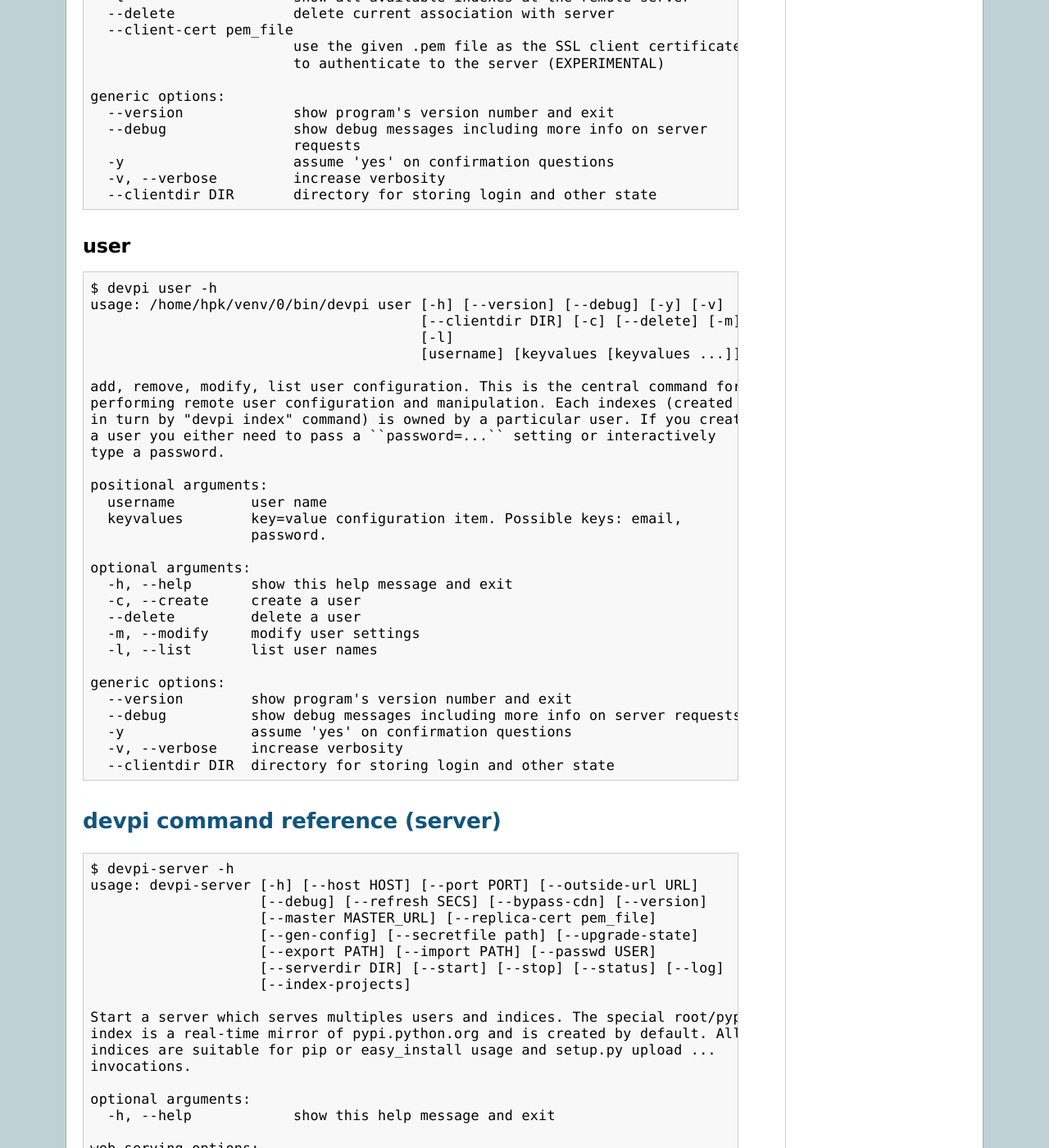
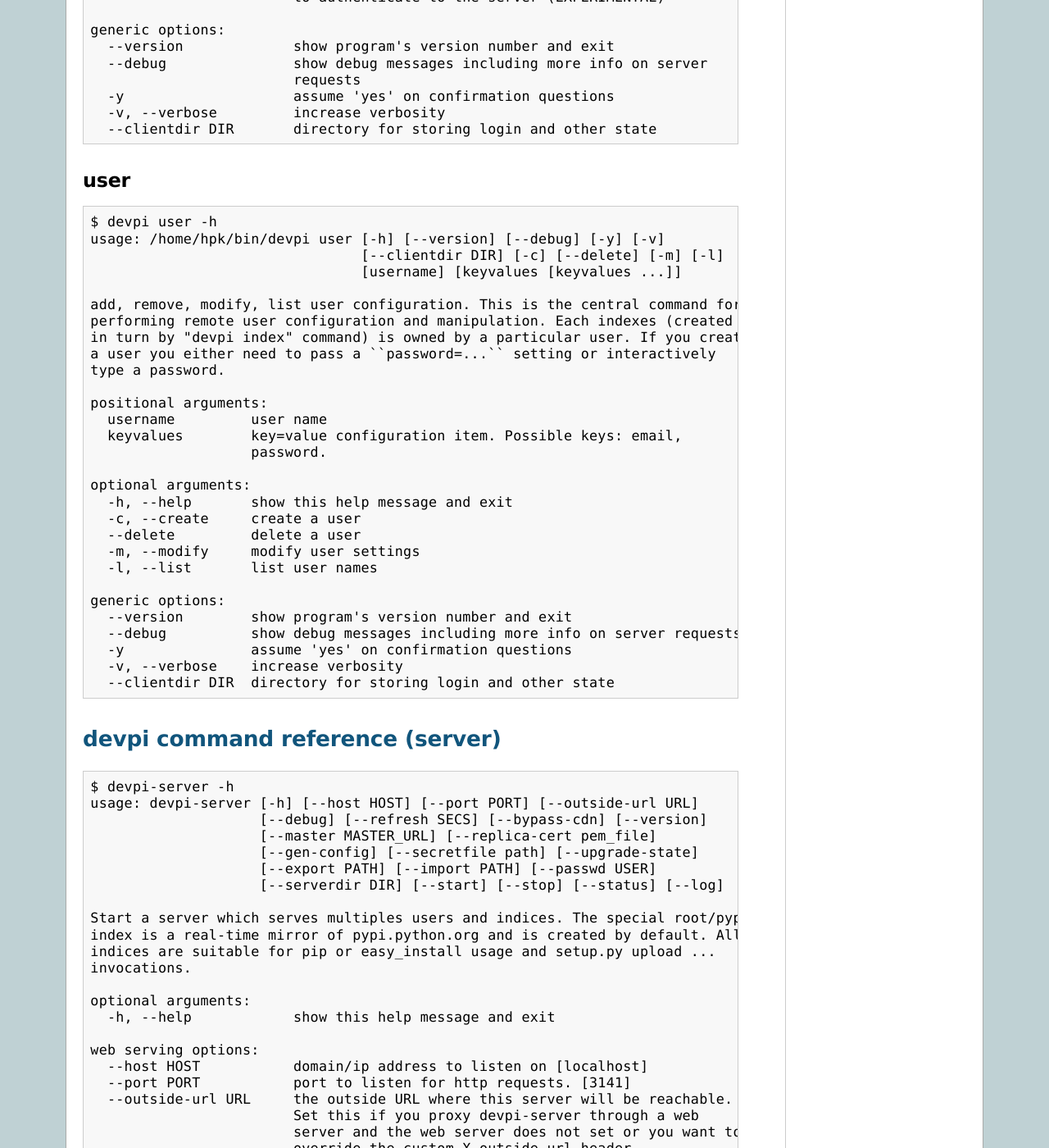
Before and after one commit to devpi/devpi, a Sphinx documentation site: the page built from doc/userman/devpi_commands.rst, in a window 1280 px wide and 1400 px high, scrolled down 7858 px. Shown: the whole window at 82% size. Built offline with Sphinx 7.4.7, drawn with Linux system fonts in a browser that asks for light colours; some of the changed text lies outside the part shown.

Commit message:
regen docs

```diff
--- a/doc/userman/devpi_commands.rst
+++ b/doc/userman/devpi_commands.rst
@@ -17,9 +17,9 @@
 ::
 
     $ devpi getjson -h
-    usage: /home/hpk/venv/0/bin/devpi getjson [-h] [--version] [--debug] [-y] [-v]
-                                              [--clientdir DIR]
-                                              path
+    usage: /home/hpk/bin/devpi getjson [-h] [--version] [--debug] [-y] [-v]
+                                       [--clientdir DIR]
+                                       path
 
     show remote server and index configuration. A low-level command to show json-
     formatted configuration data from remote resources. This will always query the
@@ -47,10 +47,9 @@
 ::
 
     $ devpi index -h
-    usage: /home/hpk/venv/0/bin/devpi index [-h] [--version] [--debug] [-y] [-v]
-                                            [--clientdir DIR] [-c | --delete | -l]
-                                            [indexname]
-                                            [keyvalues [keyvalues ...]]
+    usage: /home/hpk/bin/devpi index [-h] [--version] [--debug] [-y] [-v]
+                                     [--clientdir DIR] [-c | --delete | -l]
+                                     [indexname] [keyvalues [keyvalues ...]]
 
     create, delete and manage indexes. This is the central command to create and
     manipulate indexes. The index is always created under the currently logged in
@@ -85,10 +84,10 @@
 ::
 
     $ devpi install -h
-    usage: /home/hpk/venv/0/bin/devpi install [-h] [--version] [--debug] [-y] [-v]
-                                              [--clientdir DIR] [-l] [-e ARG]
-                                              [--venv DIR]
-                                              [pkg [pkg ...]]
+    usage: /home/hpk/bin/devpi install [-h] [--version] [--debug] [-y] [-v]
+                                       [--clientdir DIR] [-l] [-e ARG]
+                                       [--venv DIR]
+                                       [pkg [pkg ...]]
 
     install packages through current devpi index. This is convenience wrapper
     which configures and invokes ``pip install`` commands for you, using the
@@ -119,9 +118,9 @@
 ::
 
     $ devpi list -h
-    usage: /home/hpk/venv/0/bin/devpi list [-h] [--version] [--debug] [-y] [-v]
-                                           [--clientdir DIR] [-f] [--all]
-                                           [spec]
+    usage: /home/hpk/bin/devpi list [-h] [--version] [--debug] [-y] [-v]
+                                    [--clientdir DIR] [-f] [--all]
+                                    [spec]
 
     list project versions and files for the current index. Without a spec argument
     this command will show the names of all projects which have releases on the
@@ -154,10 +153,9 @@
 ::
 
     $ devpi login -h
-    usage: /home/hpk/venv/0/bin/devpi login [-h] [--version] [--debug] [-y] [-v]
-                                            [--clientdir DIR]
-                                            [--password PASSWORD]
-                                            username
+    usage: /home/hpk/bin/devpi login [-h] [--version] [--debug] [-y] [-v]
+                                     [--clientdir DIR] [--password PASSWORD]
+                                     username
 
     login to devpi-server with the specified user. This command performs the login
     protocol with the remove server which typically results in a cached auth token
@@ -187,8 +185,8 @@
 ::
 
     $ devpi logoff -h
-    usage: /home/hpk/venv/0/bin/devpi logoff [-h] [--version] [--debug] [-y] [-v]
-                                             [--clientdir DIR]
+    usage: /home/hpk/bin/devpi logoff [-h] [--version] [--debug] [-y] [-v]
+                                      [--clientdir DIR]
 
     log out of the current devpi-server. This will erase the client-side login
     token (see "devpi login").
@@ -211,9 +209,9 @@
 ::
 
     $ devpi push -h
-    usage: /home/hpk/venv/0/bin/devpi push [-h] [--version] [--debug] [-y] [-v]
-                                           [--clientdir DIR] [--pypirc path]
-                                           NAME-VER TARGETSPEC
+    usage: /home/hpk/bin/devpi push [-h] [--version] [--debug] [-y] [-v]
+                                    [--clientdir DIR] [--pypirc path]
+                                    NAME-VER TARGETSPEC
 
     push a release and releasefiles to an internal or external index. You can push
     a release with all its release files either to an external pypi server
@@ -248,11 +246,10 @@
 ::
 
     $ devpi quickstart -h
-    usage: /home/hpk/venv/0/bin/devpi quickstart [-h] [--version] [--debug] [-y]
-                                                 [-v] [--clientdir DIR]
-                                                 [--user USER]
-                                                 [--password PASSWORD]
-                                                 [--index INDEX] [--dry-run]
+    usage: /home/hpk/bin/devpi quickstart [-h] [--version] [--debug] [-y] [-v]
+                                          [--clientdir DIR] [--user USER]
+                                          [--password PASSWORD] [--index INDEX]
+                                          [--dry-run]
 
     start a server, create a user and login, then create a USER/dev index and then
     connect to this index, so that subsequent devpi commands can work with it.
@@ -280,9 +277,9 @@
 ::
 
     $ devpi remove -h
-    usage: /home/hpk/venv/0/bin/devpi remove [-h] [--version] [--debug] [-y] [-v]
-                                             [--clientdir DIR]
-                                             spec
+    usage: /home/hpk/bin/devpi remove [-h] [--version] [--debug] [-y] [-v]
+                                      [--clientdir DIR]
+                                      spec
 
     remove project info/files from current index. This command allows to remove
     projects or releases from your current index (see "devpi use"). It will ask
@@ -311,11 +308,10 @@
 ::
 
     $ devpi test -h
-    usage: /home/hpk/venv/0/bin/devpi test [-h] [--version] [--debug] [-y] [-v]
-                                           [--clientdir DIR] [-e ENVNAME]
-                                           [-c PATH] [--fallback-ini PATH]
-                                           [--tox-args toxargs]
-                                           pkgspec
+    usage: /home/hpk/bin/devpi test [-h] [--version] [--debug] [-y] [-v]
+                                    [--clientdir DIR] [-e ENVNAME] [-c PATH]
+                                    [--fallback-ini PATH] [--tox-args toxargs]
+                                    pkgspec
 
     download and test a package against tox environments. Download a package and
     run tests as configured by the tox.ini file (which must be contained in the
@@ -350,12 +346,12 @@
 ::
 
     $ devpi upload -h
-    usage: /home/hpk/venv/0/bin/devpi upload [-h] [--version] [--debug] [-y] [-v]
-                                             [--clientdir DIR] [--no-vcs]
-                                             [--formats FORMATS] [--with-docs]
-                                             [--only-docs] [--from-dir]
-                                             [--only-latest] [--dry-run]
-                                             [path [path ...]]
+    usage: /home/hpk/bin/devpi upload [-h] [--version] [--debug] [-y] [-v]
+                                      [--clientdir DIR] [--no-vcs]
+                                      [--formats FORMATS] [--with-docs]
+                                      [--only-docs] [--from-dir] [--only-latest]
+                                      [--dry-run]
+                                      [path [path ...]]
 
     (build and) upload packages to the current devpi-server index. You can
     directly upload existing release files by specifying their file system path as
@@ -400,12 +396,12 @@
 ::
 
     $ devpi use -h
-    usage: /home/hpk/venv/0/bin/devpi use [-h] [--version] [--debug] [-y] [-v]
-                                          [--clientdir DIR] [--set-cfg]
-                                          [--always-set-cfg {yes,no}]
-                                          [--venv VENV] [--urls] [-l] [--delete]
-                                          [--client-cert pem_file]
-                                          [url]
+    usage: /home/hpk/bin/devpi use [-h] [--version] [--debug] [-y] [-v]
+                                   [--clientdir DIR] [--set-cfg]
+                                   [--always-set-cfg {yes,no}] [--venv VENV]
+                                   [--urls] [-l] [--delete]
+                                   [--client-cert pem_file]
+                                   [url]
 
     show/configure current index and target venv for install activities. This
     shows client-side state, relevant for server interactions, including login
@@ -454,10 +450,9 @@
 ::
 
     $ devpi user -h
-    usage: /home/hpk/venv/0/bin/devpi user [-h] [--version] [--debug] [-y] [-v]
-                                           [--clientdir DIR] [-c] [--delete] [-m]
-                                           [-l]
-                                           [username] [keyvalues [keyvalues ...]]
+    usage: /home/hpk/bin/devpi user [-h] [--version] [--debug] [-y] [-v]
+                                    [--clientdir DIR] [-c] [--delete] [-m] [-l]
+                                    [username] [keyvalues [keyvalues ...]]
 
     add, remove, modify, list user configuration. This is the central command for
     performing remote user configuration and manipulation. Each indexes (created
@@ -498,7 +493,6 @@
                         [--gen-config] [--secretfile path] [--upgrade-state]
                         [--export PATH] [--import PATH] [--passwd USER]
                         [--serverdir DIR] [--start] [--stop] [--status] [--log]
-                        [--index-projects]
 
     Start a server which serves multiples users and indices. The special root/pypi
     index is a real-time mirror of pypi.python.org and is created by default. All
@@ -526,7 +520,7 @@
                             are not using a http proxy.
 
     deployment and data options:
-      --version             show devpi_version (2.0.0)
+      --version             show devpi_version (2.0.2)
       --master MASTER_URL   run as a replica of the specified master server
       --replica-cert pem_file
                             when running as a replica, use the given .pem file as
@@ -561,6 +555,3 @@
       --stop                stop the background devpi-server
       --status              show status of background devpi-server
       --log                 show logfile content of background server
-
-    indexing:
-      --index-projects      index all existing projects
```
Also changed, not shown: doc/quickstart-pypimirror.rst (+24 -24 lines), doc/quickstart-releaseprocess.rst (+54 -54 lines), doc/quickstart-server.rst (+22 -22 lines), doc/userman/devpi_indices.rst (+2 -5 lines), doc/userman/devpi_packages.rst (+40 -29 lines).
